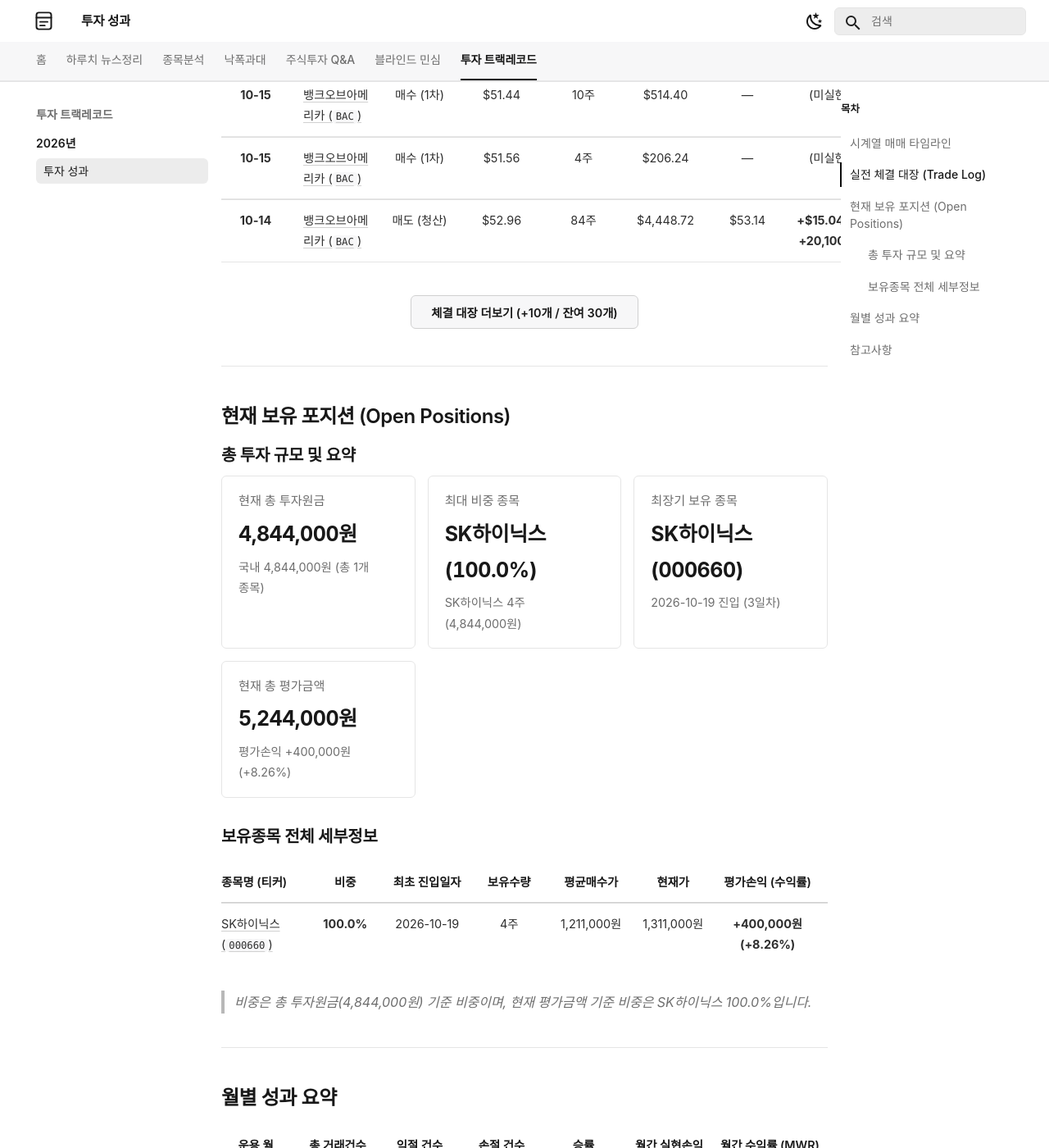
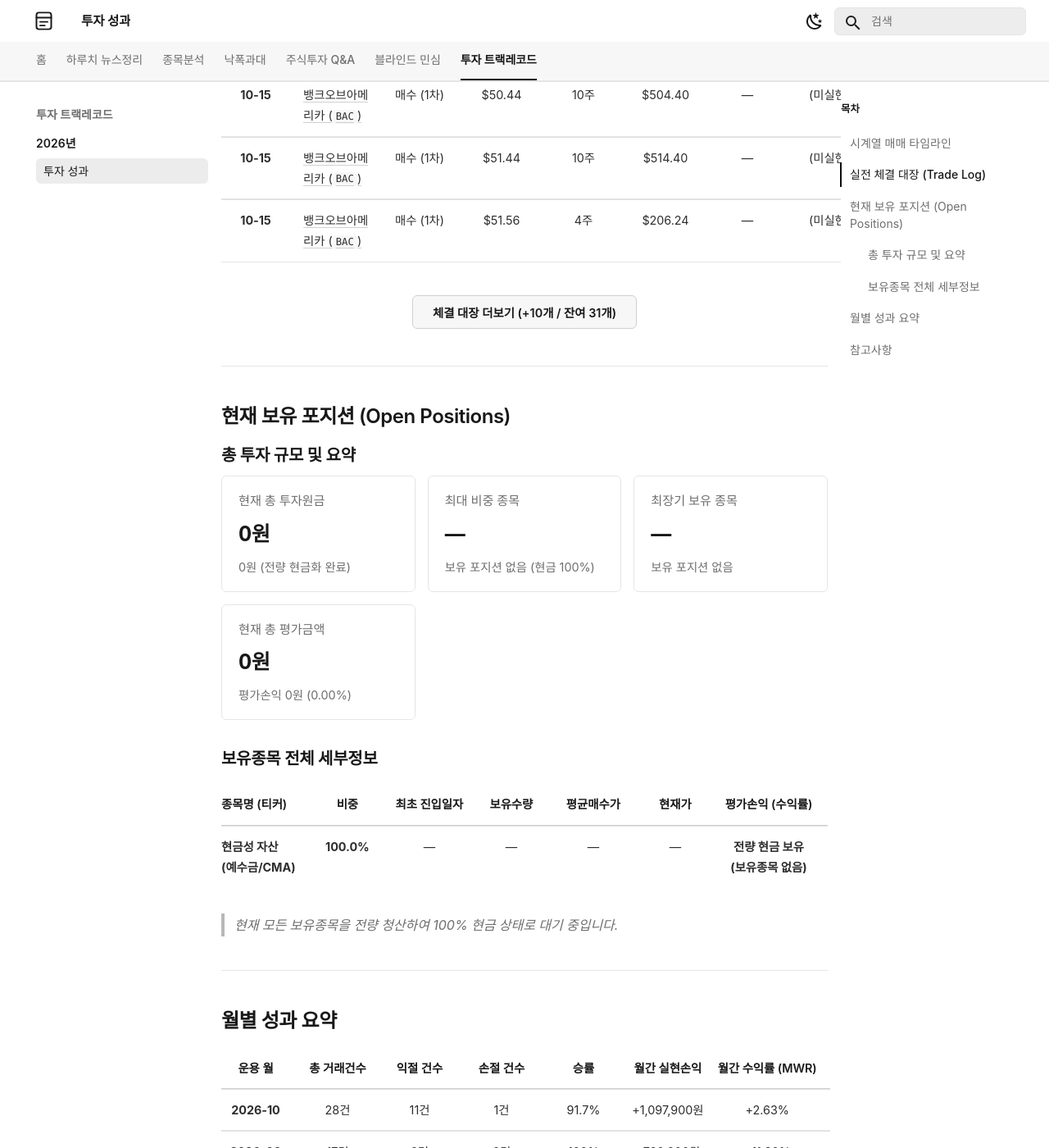
Before and after one commit to ju-sic/ju-sic.github.io, an MkDocs documentation site: the page built from docs/records/2026/trade-track-record.md, in a window 1280 px wide and 1400 px high, scrolled down 2320 px. Shown: the whole window at 82% size. Built offline with MkDocs 1.6.1 and Material for MkDocs 9.7.7, drawn with Linux system fonts in a browser that asks for light colours; some web fonts are replaced; a script that is not in the unit is left out; some of the changed text lies outside the part shown.

Commit message:
[SK하이닉스] 전량 매도 기록 반영 및 트랙레코드 갱신 배포

```diff
--- a/docs/records/2026/trade-track-record.md
+++ b/docs/records/2026/trade-track-record.md
@@ -1,11 +1,35 @@
 # 실전 매매일지 및 포트폴리오 트랙레코드
 
-- **업데이트** : 2026-10-21(수) 09:58
+- **업데이트** : 2026-10-21(수) 13:40
 
 
 ## 시계열 매매 타임라인
 
 <div class="kb-timeline">
+  <div class="kb-timeline-item">
+    <div class="kb-timeline-marker kb-timeline-marker--close"></div>
+    <div class="kb-timeline-header">
+      <span class="kb-timeline-date">2026-10-21 (수)</span>
+      <span class="kb-badge kb-badge--sell">전량 매도 (청산)</span>
+      <span class="kb-badge kb-badge--gain">실현손익 +224,000원 (+4.62%)</span>
+    </div>
+    <div class="kb-timeline-body">
+      <table class="kb-timeline-table">
+        <tr>
+          <td><strong>종목명</strong>: SK하이닉스 (000660)</td>
+          <td><strong>체결 단가</strong>: 1,267,000원</td>
+          <td><strong>체결 수량</strong>: 4주 (전량)</td>
+          <td><strong>정산 금액</strong>: 5,068,000원</td>
+        </tr>
+        <tr>
+          <td><strong>평균 매수가</strong>: 1,211,000원</td>
+          <td><strong>실현 손익</strong>: <strong style="color: var(--kb-sem-tip);">+224,000원</strong></td>
+          <td colspan="2"><strong>보유 기간</strong>: 2일 (수익률 <strong>+4.62%</strong>)</td>
+        </tr>
+      </table>
+      <p class="kb-timeline-desc">윗꼬리를 길게 달길래 매도했다. 시장이 심상치 않아서 그냥 가만히 있어야겠다.</p>
+    </div>
+  </div>
   <div class="kb-timeline-item">
     <div class="kb-timeline-marker kb-timeline-marker--close"></div>
     <div class="kb-timeline-header">
@@ -764,6 +788,7 @@
 
 | 체결일자 | 종목명 (티커) | 구분 | 체결단가 | 수량 | 체결총액 | 청산단가 | 실현손익 | 수익률 | 보유일 |
 | :---: | :--- | :---: | :---: | :---: | :---: | :---: | :---: | :---: | :---: |
+| **10-21** | [SK하이닉스 (`000660`)](../../stocks/2026/09/sk-hynix.md) | 매도 (청산) | 1,211,000원 | 4주 | 4,844,000원 | 1,267,000원 | **+224,000원** | **+4.62%** | **2일** |
 | **10-21** | [뱅크오브아메리카 (`BAC`)](../../stocks/2026/09/bank-of-america.md) | 매도 (청산) | $50.44 | 44주 | $2,219.36 | $50.64 | **+$8.80 (약 +11,700원)** | **+0.40%** | **1일** |
 | **10-20** | [뱅크오브아메리카 (`BAC`)](../../stocks/2026/09/bank-of-america.md) | 매수 (1차) | $50.44 | 44주 | $2,219.36 | — | (미실현) | — | — |
 | **10-19** | [SK하이닉스 (`000660`)](../../stocks/2026/09/sk-hynix.md) | 매수 (1차) | 1,211,000원 | 4주 | 4,844,000원 | — | (미실현) | — | — |
@@ -818,23 +843,23 @@
 <div class="kb-portfolio-metrics">
   <div class="kb-portfolio-metric-card">
     <span class="label">현재 총 투자원금</span>
-    <span class="value">4,844,000원</span>
-    <span class="sub">국내 4,844,000원 (총 1개 종목)</span>
+    <span class="value">0원</span>
+    <span class="sub">0원 (전량 현금화 완료)</span>
   </div>
   <div class="kb-portfolio-metric-card">
     <span class="label">최대 비중 종목</span>
-    <span class="value">SK하이닉스 (100.0%)</span>
-    <span class="sub">SK하이닉스 4주 (4,844,000원)</span>
+    <span class="value">—</span>
+    <span class="sub">보유 포지션 없음 (현금 100%)</span>
   </div>
   <div class="kb-portfolio-metric-card">
     <span class="label">최장기 보유 종목</span>
-    <span class="value">SK하이닉스 (000660)</span>
-    <span class="sub">2026-10-19 진입 (3일차)</span>
+    <span class="value">—</span>
+    <span class="sub">보유 포지션 없음</span>
   </div>
   <div class="kb-portfolio-metric-card">
     <span class="label">현재 총 평가금액</span>
-    <span class="value">5,244,000원</span>
-    <span class="sub">평가손익 +400,000원 (+8.26%)</span>
+    <span class="value">0원</span>
+    <span class="sub">평가손익 0원 (0.00%)</span>
   </div>
 </div>
 
@@ -842,9 +867,9 @@
 
 | 종목명 (티커) | 비중 | 최초 진입일자 | 보유수량 | 평균매수가 | 현재가 | 평가손익 (수익률) |
 | :--- | :---: | :---: | :---: | :---: | :---: | :---: |
-| [SK하이닉스 (`000660`)](../../stocks/2026/09/sk-hynix.md) | **100.0%** | 2026-10-19 | 4주 | 1,211,000원 | 1,311,000원 | **+400,000원 (+8.26%)** |
+| **현금성 자산 (예수금/CMA)** | **100.0%** | — | — | — | — | **전량 현금 보유 (보유종목 없음)** |
 
-> *비중은 총 투자원금(4,844,000원) 기준 비중이며, 현재 평가금액 기준 비중은 SK하이닉스 100.0%입니다.*
+> *현재 모든 보유종목을 전량 청산하여 100% 현금 상태로 대기 중입니다.*
 
 
 ---
@@ -853,9 +878,9 @@
 
 | 운용 월 | 총 거래건수 | 익절 건수 | 손절 건수 | 승률 | 월간 실현손익 | 월간 수익률 (MWR) |
 | :---: | :---: | :---: | :---: | :---: | :---: | :---: |
-| **2026-10** | 27건 | 10건 | 1건 | 90.9% | +873,900원 | +2.36% |
+| **2026-10** | 28건 | 11건 | 1건 | 91.7% | +1,097,900원 | +2.63% |
 | **2026-09** | 17건 | 3건 | 0건 | 100% | +720,800원 | +11.20% |
-| **누적 합계** | **44건** | **13건** | **1건** | **92.9%** | **+1,594,700원** | **+3.68%** |
+| **누적 합계** | **45건** | **14건** | **1건** | **93.3%** | **+1,818,700원** | **+3.77%** |
 
 ---
 
```
Also changed, not shown: docs/index.md (+1 -1 lines).
